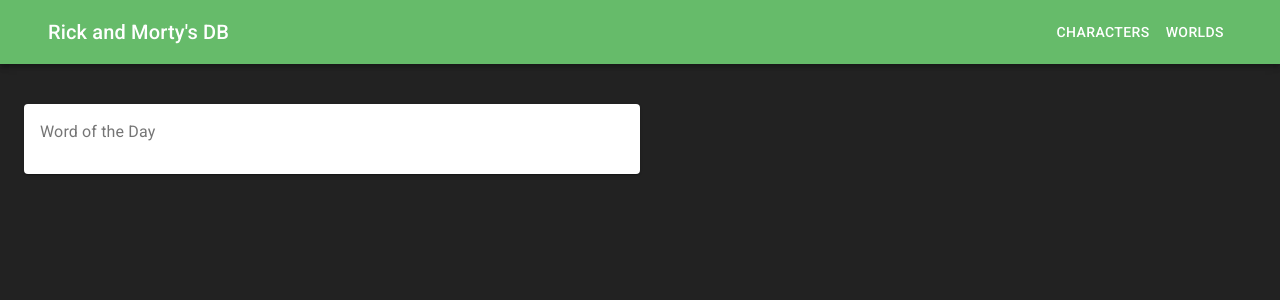
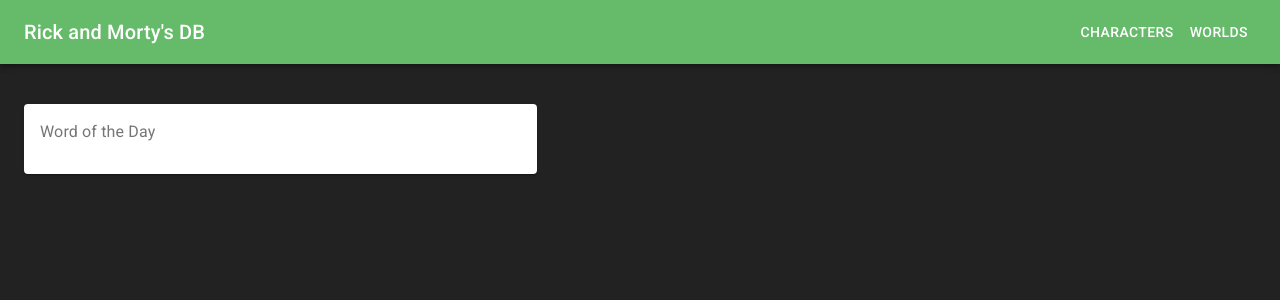
Before and after one commit to lauraceconi/react-ricknmorty, a React (Create React App) app: page /characters in a window 1280 px wide. Shown: the top 300 px of the page. Built offline with nearby package versions, Linux system fonts and the light colour scheme.

Commit message:
Include grid container to all internal pages

```diff
--- a/src/App.js
+++ b/src/App.js
@@ -3,6 +3,7 @@
 import {
   createMuiTheme,
   ThemeProvider,
+  Grid
 } from '@material-ui/core';
 import { green } from '@material-ui/core/colors';
 import Context from './Context';
@@ -30,6 +31,7 @@
       <ThemeProvider theme={theme}>
         <Router>
           <Navbar />
+          <Grid container className="grid">
             <Switch>
               <Route path="/characters">
                 <Characters />
@@ -41,6 +43,7 @@
               <Home />
             </Route>
           </Switch>
+        </Grid>
         </Router>
       </ThemeProvider>
     </Context.Provider>
--- a/src/App.scss
+++ b/src/App.scss
@@ -7,3 +7,9 @@
   color: #fff;
   overflow-x: hidden;
 }
+
+.grid {
+  max-width: 1280px;
+  padding: 0 24px;
+  margin: 0 auto;
+}
--- a/src/components/Characters/Characters.js
+++ b/src/components/Characters/Characters.js
@@ -1,7 +1,6 @@
 import React from 'react';
 import {
   Typography,
-  Container,
   Grid,
   Card,
   CardContent,
@@ -9,8 +8,7 @@
 
 export default function Characters() {
   return (
-    <Container>
-      <Grid xs={6}>
+    <Grid item xs={5}>
       <Card>
         <CardContent>
         <Typography color="textSecondary" gutterBottom>
@@ -19,6 +17,5 @@
         </CardContent>
       </Card>
     </Grid>
-    </Container>
   )
 }
--- a/src/components/Home/Home.js
+++ b/src/components/Home/Home.js
@@ -7,9 +7,9 @@
   const { pages } = useContext(Context);
 
   return (
-    <Grid container spacing={6} justify="center">
+    <Grid container spacing={6}>
       {pages.map(page => (
-        <Grid item xs={12} sm={5} key={page.url}>
+        <Grid item xs={12} sm={6} key={page.url}>
           <ImageCard imagePath={page.imagePath} buttonLink={page.url}>
             {page.text}
           </ImageCard>
--- a/src/components/Navbar/Navbar.js
+++ b/src/components/Navbar/Navbar.js
@@ -16,7 +16,7 @@
   return (
     <AppBar position="static" style={{ marginBottom: '40px' }}>
       <Container>
-        <Toolbar>
+        <Toolbar disableGutters={true}>
           <Link to="/" className="navbar-link title">
             <Typography variant="h6">
               Rick and Morty's DB
```
Lines whose indentation alone changed are shown as unchanged.
